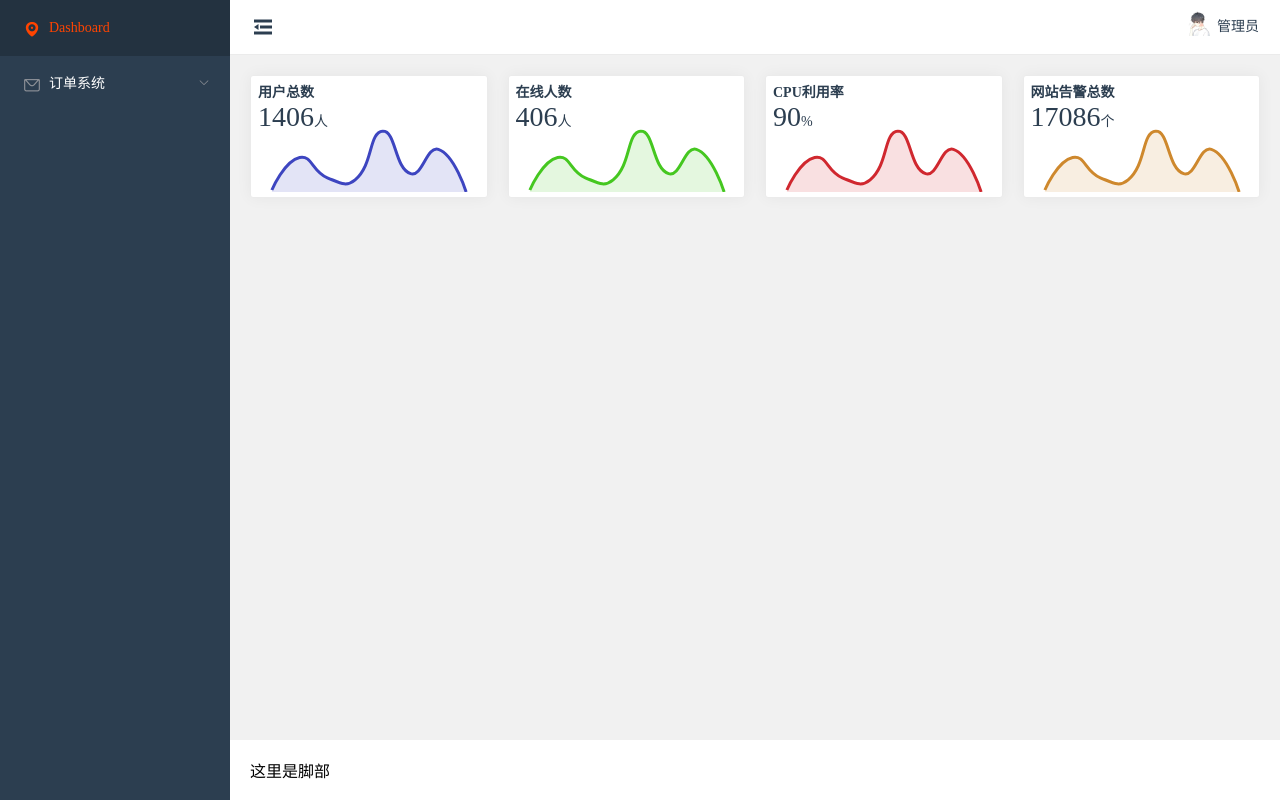
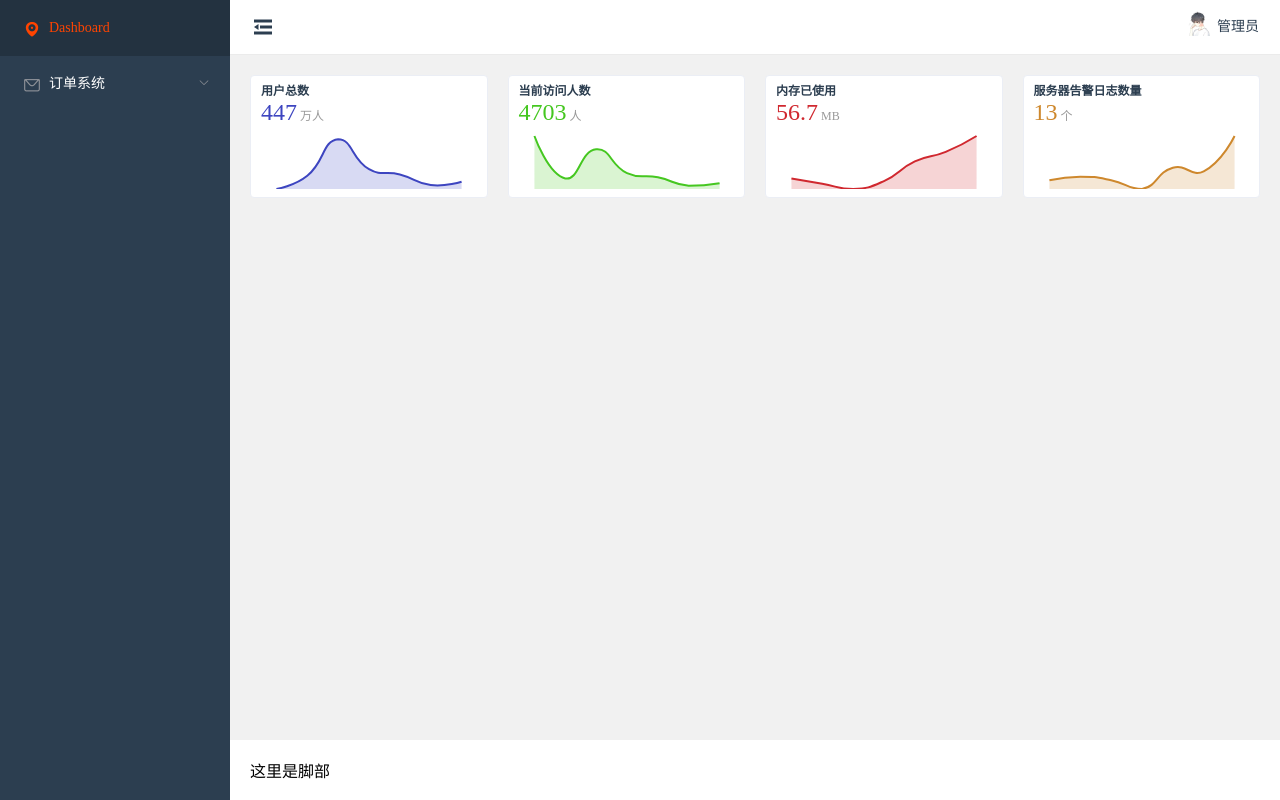
Before and after one commit to code-chic/vuejs, a Vue app in the folder admin/: page / in a window 1280 px wide. Built offline with nearby package versions, Linux system fonts and the light colour scheme.

Commit message:
删除自定义 card 组件 & 添加首页统计图组件

```diff
--- a/admin/src/components/card/index.vue
+++ /dev/null
@@ -1,28 +0,0 @@
-<template>
-  <div class="card" :style="{height: height}">
-    <div class="title" v-if="showTitle">
-      <slot name="title"></slot>
-    </div>
-    <slot></slot>
-  </div>
-</template>
-
-<script lang="ts">
-import { Vue, Component, Prop } from 'vue-property-decorator'
-
-// 检查是否存在 title 插槽
-function isTitleSlot (vm: Vue): boolean {
-  return !!vm.$slots.title
-}
-
-@Component
-export default class Card extends Vue {
-  @Prop({ default: '123px' }) height: string | undefined
-
-  showTitle = false
-
-  public created () {
-    this.showTitle = isTitleSlot(this)
-  }
-}
-</script>
--- a/admin/src/less/card.less
+++ /dev/null
@@ -1,12 +0,0 @@
-.card {
-  position: relative;
-  padding: 5px 7px;
-  background-color: #fff;
-  border: 1px solid @border-color;
-  border-radius: 3px;
-  box-shadow: 0 0 15px 0 rgba(0, 0, 0, .05);
-
-  .title {
-    border-bottom: 1px solid @border-color;
-  }
-}
--- a/admin/src/less/index.less
+++ b/admin/src/less/index.less
@@ -1,6 +1,5 @@
 @import "~element-ui/lib/theme-chalk/index.css";
 @import "./layout";
-@import "./card";
 @import "./chart";
 @import "./home";
 @import "./variable";
--- a/admin/src/pages/Layout.vue
+++ b/admin/src/pages/Layout.vue
@@ -63,6 +63,15 @@ export default class Layout extends Vue {
     }
   }
 
+  public created () {
+    window.addEventListener('resize', () => {
+      if (Array.isArray((this.$root as any).resizes)) {
+        (this.$root as any).resizes.forEach((vm: Vue) => (vm as any).resize())
+      }
+      this.collapse = window.innerWidth <= 1200
+    })
+  }
+
   public toggleCollapseMenuHandle () {
     this.collapse = !this.collapse
   }
--- /dev/null
+++ b/admin/src/pages/home/components/curve-chart/index.vue
@@ -0,0 +1,103 @@
+<template>
+  <el-card
+    class="curve-chart"
+    shadow="never"
+    :body-style="{padding: '10px'}">
+    <div class="content">
+      <div class="chart-info">
+        <strong v-html="$props.title"></strong>
+        <p>
+          <em :style="{ color: $props.color }">{{ $props.value }}</em>
+          <span class="unit">{{ $props.unitText }}</span>
+        </p>
+      </div>
+      <x-chart :option="lineOption" :autoresize="true" />
+    </div>
+  </el-card>
+</template>
+
+<script lang="ts">
+import { Vue, Component, Prop } from 'vue-property-decorator'
+import { EChartOption } from 'echarts'
+import Chart from '@/components/chart/index.vue'
+
+@Component({
+  components: {
+    'x-chart': Chart
+  }
+})
+export default class CurveChart extends Vue {
+  @Prop({ default: () => [] }) data: [] | undefined
+
+  @Prop({ default: '#f40' }) color: string | undefined
+
+  @Prop({ default: '&nbsp;' }) title: string | undefined
+
+  @Prop({ default: 0 }) value: string | number | undefined
+
+  @Prop({ default: '' }) unitText: string | undefined
+
+  // echarts 配置项
+  lineOption: EChartOption = {
+    grid: {
+      top: 50,
+      right: 0,
+      bottom: 0,
+      left: 0
+    },
+    xAxis: {
+      show: false,
+      data: [1, 2, 3, 4, 5, 6, 7]
+    },
+    yAxis: {
+      show: false,
+      type: 'value'
+    },
+    series: [{
+      type: 'line',
+      symbol: 'none',
+      data: this.data,
+      lineStyle: {
+        color: this.color
+      },
+      areaStyle: {
+        color: this.color,
+        opacity: 0.2
+      },
+      smooth: true
+    }]
+  }
+}
+</script>
+
+<style lang="less" scoped>
+  .curve-chart {
+    @height: 123px;
+    position: relative;
+    height: @height;
+    margin-bottom: 15px;
+    .content {
+      height: @height - 20;
+      .chart-info {
+        position: absolute;
+        top: 5px;
+        z-index: 1;
+        strong {
+          font-size: 12px;
+          color: #2c3e50;
+        }
+
+        em {
+          font-size: 24px;
+          font-style: normal;
+        }
+
+        .unit {
+          margin-left: 3px;
+          font-size: 12px;
+          color: #999;
+        }
+      }
+    }
+  }
+</style>
--- a/admin/src/pages/home/index.vue
+++ b/admin/src/pages/home/index.vue
@@ -1,41 +1,37 @@
 <template>
   <div class="home--wrap">
     <el-row :gutter="20" class="statistical">
-      <el-col :lg="6" :sm="12">
-        <x-card>
-          <div class="info">
-            <strong>用户总数</strong>
-            <p><em>1406<span class="unit">人</span></em></p>
-          </div>
-          <x-chart :option="lineOption" />
-        </x-card>
+      <el-col :lg="6" :md="6" :sm="12">
+        <x-curve-chart
+          :value="447"
+          :data="[0, 20, 75, 30, 22, 6, 11]"
+          title="用户总数"
+          unit-text="万人"
+          color="#3d45c0" />
       </el-col>
-      <el-col :lg="6" :sm="12">
-        <x-card>
-          <div class="info">
-            <strong>在线人数</strong>
-            <p><em>406<span class="unit">人</span></em></p>
-          </div>
-          <x-chart :option="lineOption2" />
-        </x-card>
+      <el-col :lg="6" :md="6" :sm="12">
+        <x-curve-chart
+          :value="4703"
+          :data="[100, 20, 75, 30, 22, 6, 11]"
+          title="当前访问人数"
+          unit-text="人"
+          color="#45c720" />
       </el-col>
-      <el-col :lg="6" :sm="12">
-        <x-card>
-          <div class="info">
-            <strong>CPU利用率</strong>
-            <p><em>90<span class="unit">%</span></em></p>
-          </div>
-          <x-chart :option="lineOption3" />
-        </x-card>
+      <el-col :lg="6" :md="6" :sm="12">
+        <x-curve-chart
+          :value="56.7"
+          :data="[20, 10, 0, 15, 52, 70, 100]"
+          title="内存已使用"
+          unit-text="MB"
+          color="#d0282f" />
       </el-col>
-      <el-col :lg="6" :sm="12">
-        <x-card>
-          <div class="info">
-            <strong>网站告警总数</strong>
-            <p><em>17086<span class="unit">个</span></em></p>
-          </div>
-          <x-chart :option="lineOption4" />
-        </x-card>
+      <el-col :lg="6" :md="6" :sm="12">
+        <x-curve-chart
+          :value="13"
+          :data="[5, 7, 5, 0, 12, 10, 30]"
+          title="服务器告警日志数量"
+          unit-text="个"
+          color="#ce882d" />
       </el-col>
     </el-row>
   </div>
@@ -43,142 +39,12 @@
 
 <script>
 import { Vue, Component } from 'vue-property-decorator'
-import Card from '@/components/card/index.vue'
-import Chart from '@/components/chart/index.vue'
+import CurveChart from '@/pages/home/components/curve-chart/index'
 
 @Component({
   components: {
-    'x-card': Card,
-    'x-chart': Chart
+    'x-curve-chart': CurveChart
   }
 })
-export default class Home extends Vue {
-  lineOption = {
-    grid: {
-      top: 50,
-      right: 0,
-      bottom: 0,
-      left: 0
-    },
-    xAxis: {
-      show: false,
-      data: []
-    },
-    yAxis: {
-      type: 'value',
-      show: false
-    },
-    series: [{
-      type: 'line',
-      symbol: 'none',
-      data: [1, 17, 7, 6, 30, 9, 21, 0],
-      lineStyle: {
-        normal: {
-          width: 3,
-          color: '#3d45c0'
-        }
-      },
-      areaStyle: {
-        color: 'rgba(61, 69, 192, 0.2)'
-      },
-      smooth: true
-    }]
-  }
-
-  lineOption2 = {
-    grid: {
-      top: 50,
-      right: 0,
-      bottom: 0,
-      left: 0
-    },
-    xAxis: {
-      show: false,
-      data: []
-    },
-    yAxis: {
-      type: 'value',
-      show: false
-    },
-    series: [{
-      type: 'line',
-      symbol: 'none',
-      data: [1, 17, 7, 6, 30, 9, 21, 0],
-      lineStyle: {
-        normal: {
-          width: 3,
-          color: '#45c720'
-        }
-      },
-      areaStyle: {
-        color: 'rgba(69, 199, 32, 0.2)'
-      },
-      smooth: true
-    }]
-  }
-
-  lineOption3 = {
-    grid: {
-      top: 50,
-      right: 0,
-      bottom: 0,
-      left: 0
-    },
-    xAxis: {
-      show: false,
-      data: []
-    },
-    yAxis: {
-      type: 'value',
-      show: false
-    },
-    series: [{
-      type: 'line',
-      symbol: 'none',
-      data: [1, 17, 7, 6, 30, 9, 21, 0],
-      lineStyle: {
-        normal: {
-          width: 3,
-          color: '#d0282f'
-        }
-      },
-      areaStyle: {
-        color: 'rgba(208, 40, 47, 0.2)'
-      },
-      smooth: true
-    }]
-  }
-
-  lineOption4 = {
-    grid: {
-      top: 50,
-      right: 0,
-      bottom: 0,
-      left: 0
-    },
-    xAxis: {
-      show: false,
-      data: []
-    },
-    yAxis: {
-      type: 'value',
-      show: false
-    },
-    series: [{
-      type: 'line',
-      symbol: 'none',
-      data: [1, 17, 7, 6, 30, 9, 21, 0],
-      lineStyle: {
-        normal: {
-          width: 3,
-          color: '#ce882d'
-        }
-      },
-      areaStyle: {
-        color: 'rgba(206, 136, 45, 0.2)'
-      },
-      smooth: true
-    }]
-  }
-}
+export default class Home extends Vue {}
 </script>
```
